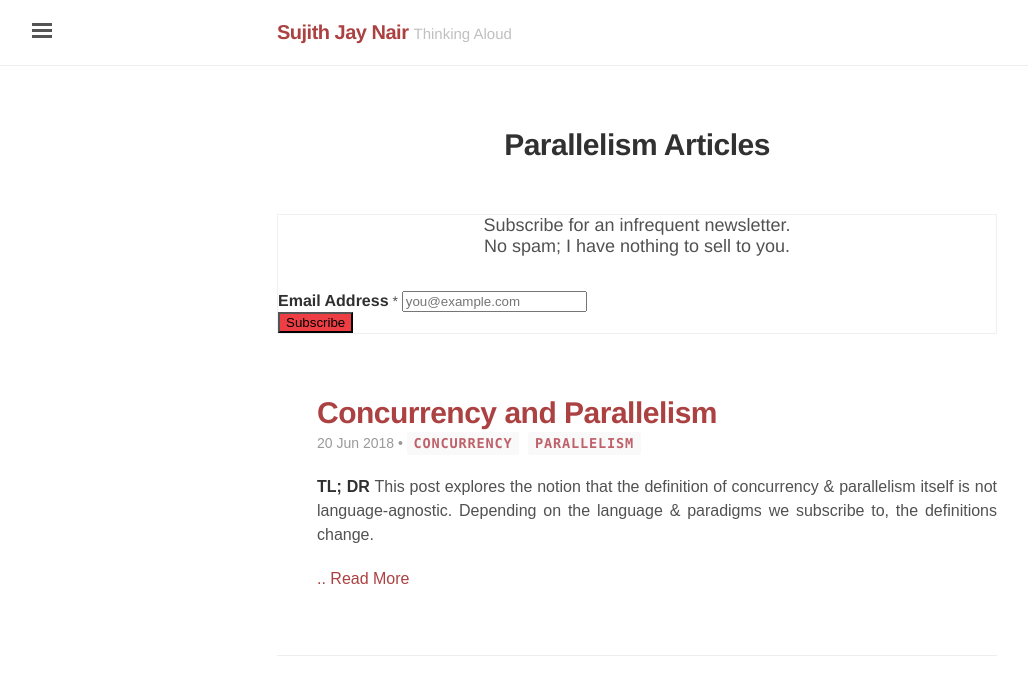
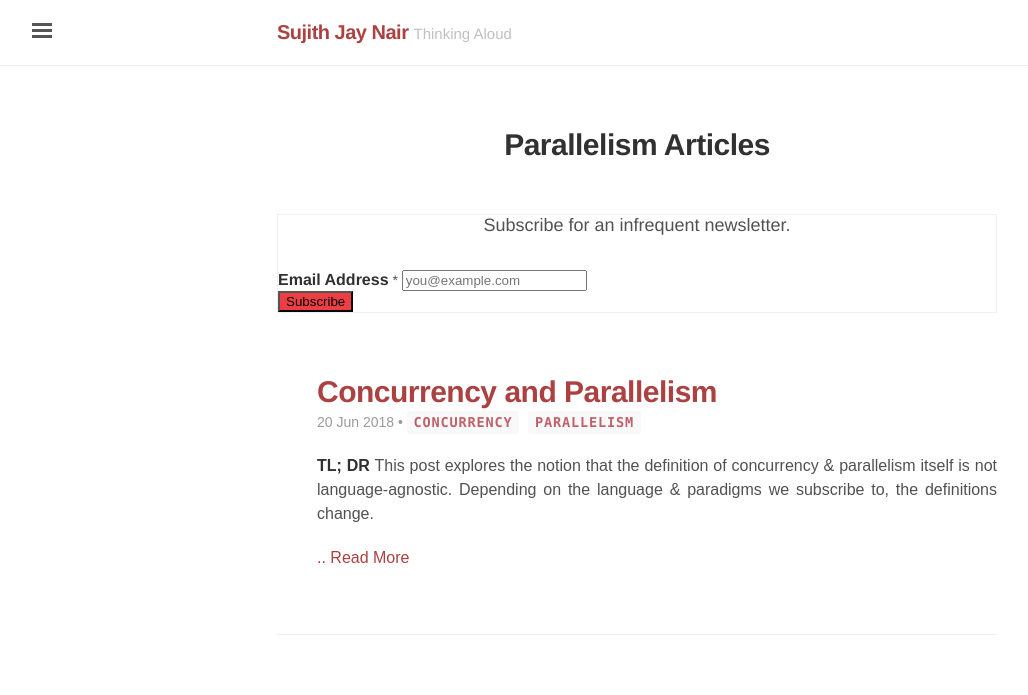
Before and after one commit to sujithjay/sujithjay.github.io, a Jekyll site: the page built from tag/parallelism.md, in a window 1280 px wide. Shown: the top 695 px of the page, without its empty margins (3-1031 px from the left). Built offline with Jekyll 4.4.1, drawn with Linux system fonts in a browser that asks for light colours; nearby versions of some CDN libraries; some web fonts are replaced; comment, search, counter and statistics services are not loaded.

Commit message:
Revamp Newsletter Text

```diff
--- a/_includes/newsletter.html
+++ b/_includes/newsletter.html
@@ -9,7 +9,7 @@
     <form action="https://sujithjay.us17.list-manage.com/subscribe/post?u=6c00d1b5e4ee68dd3b837a642&amp;id=fb7161d7c3" method="post" id="mc-embedded-subscribe-form" name="mc-embedded-subscribe-form" class="validate" target="_blank" novalidate>
         <div id="mc_embed_signup_scroll">
             <p style="margin: 0 0 1.71rem; font-weight: 100; font-size: 0.9rem; text-align: center;">
-                Subscribe for an infrequent newsletter. <br> No spam; I have nothing to sell to you.
+                Subscribe for an infrequent newsletter.
             </p>
             <!--<div class="indicates-required"><span class="asterisk">*</span> indicates required</div>-->
             <div class="mc-field-group">
```
